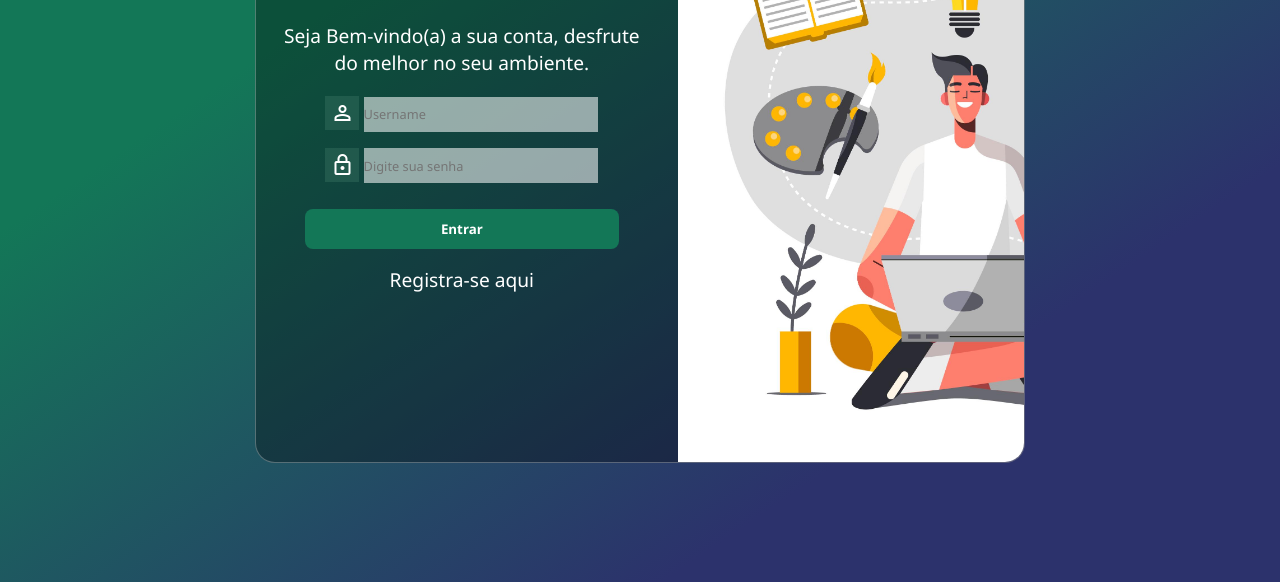
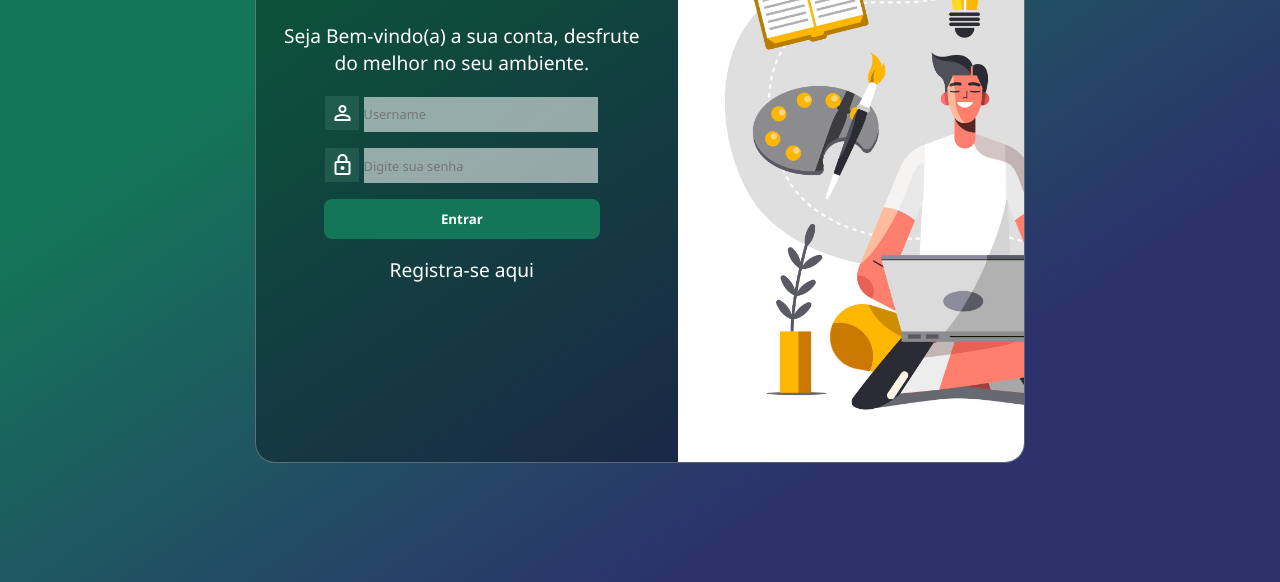
Before and after one commit to JulianoVissuma/html---css, a plain HTML site: page meus estudos/ex001/tela de login/index.html in a window 1280 px wide. Shown: the part 218-800 px from the top of the page. Drawn offline with nearby package versions, Linux system fonts and the light colour scheme.

Commit message:
atulizar

```diff
--- a/meus estudos/ex001/tela de login/estilo/media.css
+++ b/meus estudos/ex001/tela de login/estilo/media.css
@@ -51,5 +51,10 @@
     hr{
         width: 300px;
     }
+    form > input[type=submit]{
+        width: 88%;
+        text-align: center;
+        margin: auto;
+    }
 
 }
```
